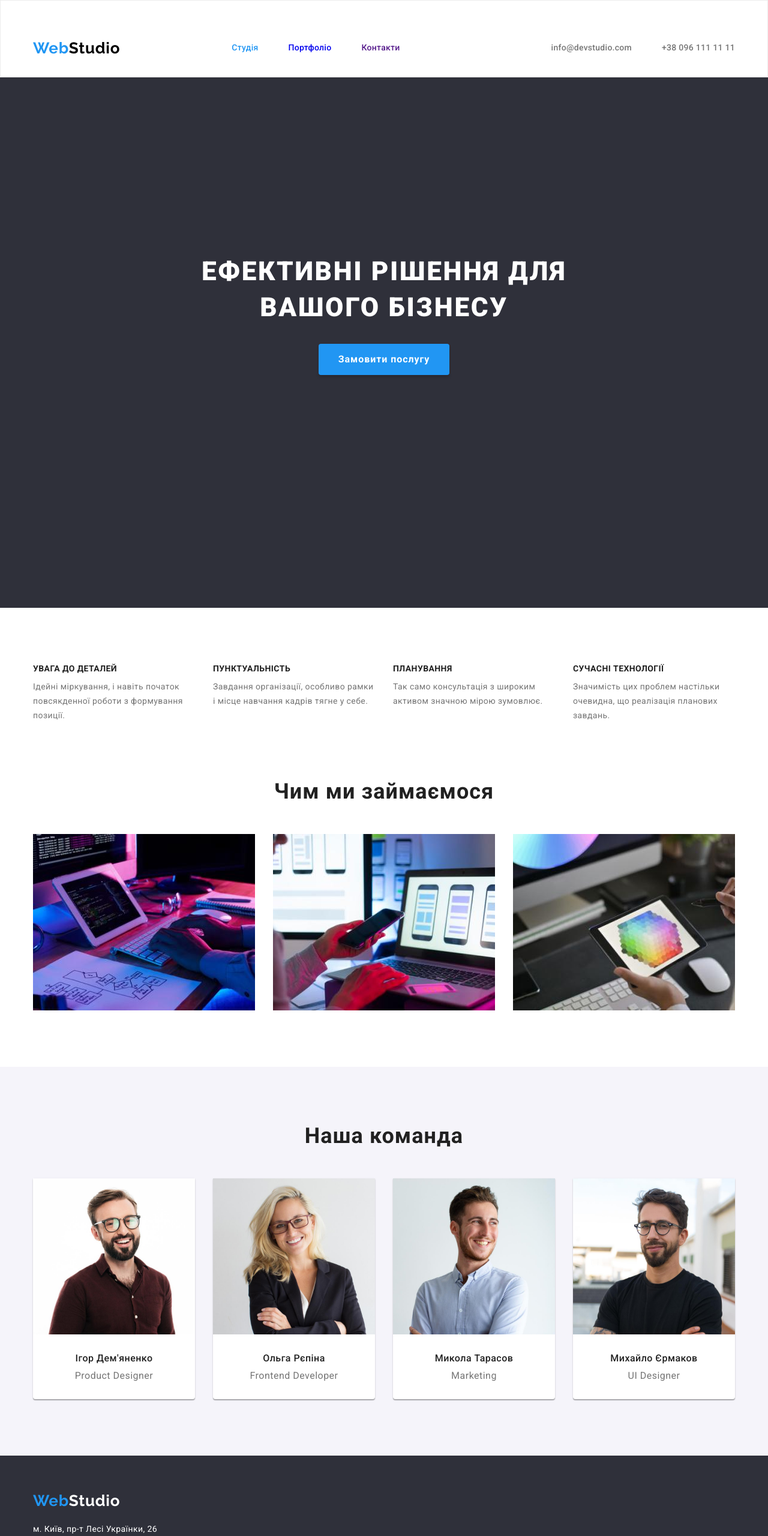
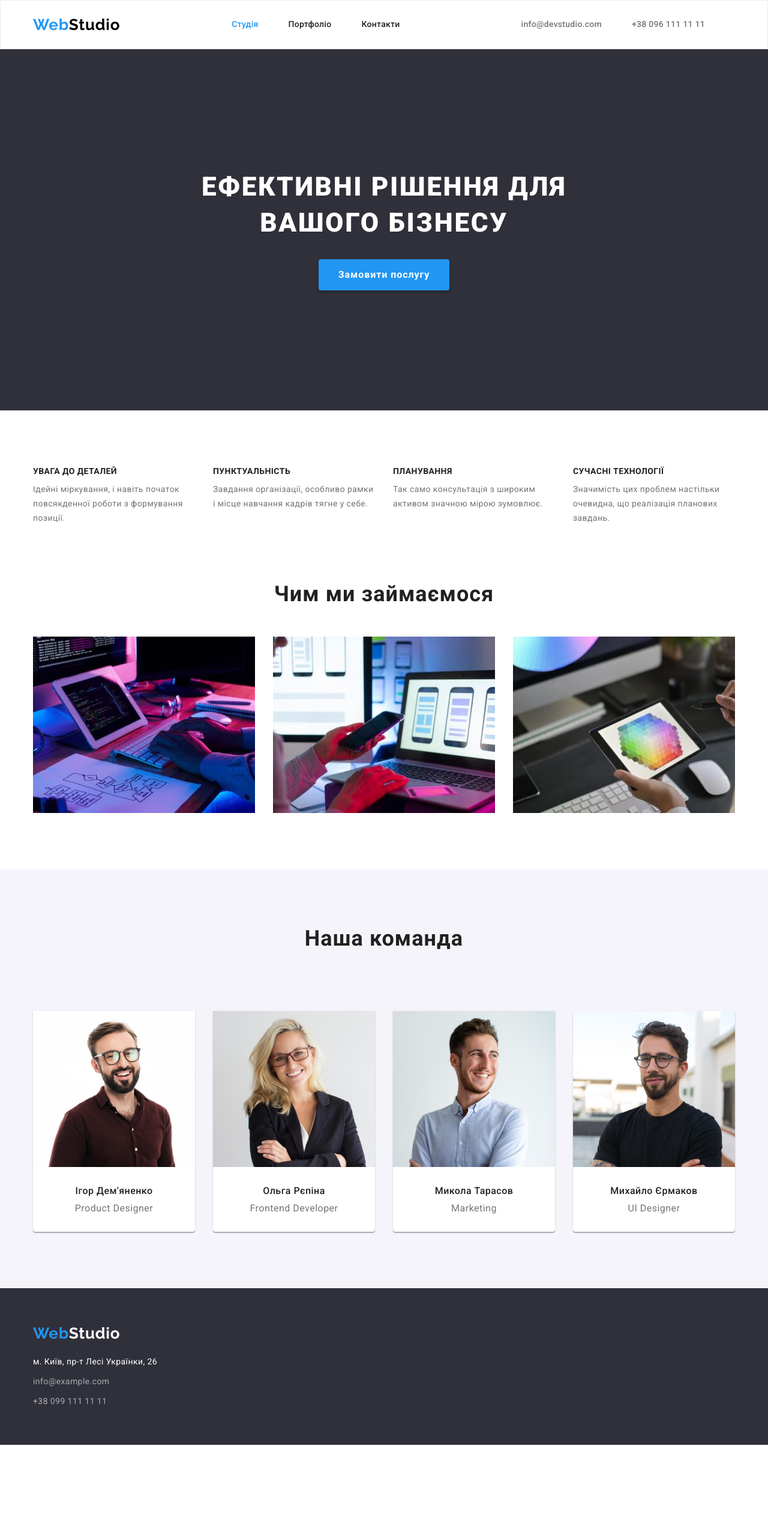
Before and after one commit to semmerov/goit-markup-hw-03, a plain HTML site: page index.html in a window 1280 px wide. Shown: the top 2560 px of the page at 60% size. After the commit the page ends 2408 px from the top, so only its background shows below. Drawn offline with nearby package versions, Linux system fonts and the light colour scheme; files whose address does not match are found by name.

Commit message:
Homework 3/2

```diff
--- a/css/styles.css
+++ b/css/styles.css
@@ -43,8 +43,7 @@ body {
 }
 
 .container {
-    width: 100%;
-    max-width: 1200px;
+    width: 1200px;
     margin-left: auto;
     margin-right: auto;
     padding-left: 15px;
@@ -56,7 +55,6 @@ body {
 .header {
     background-color: var(--main-text);
     border: 1px solid #ECECEC;
-    padding-top: 32px;
 }
 
 .header > .container {
@@ -70,7 +68,6 @@ body {
 }
 
 .header-logo, .header-logo-accent {
-    padding: 32px 0;
     margin-right: 93px;
 
     font-family: Raleway, sans-serif;
@@ -93,16 +90,23 @@ body {
     margin-left: 50px;
 }
 
-.header-list .header-item {
-    display: block;
-    padding: 32px 0;
+.header-list {
+    display: flex;
+}
 
+.header-item {
     color: var(--fond-color);
 
     font-weight: 500;
     font-size: 14px;
     line-height: 1.14;
     letter-spacing: 0.02em;
+}
+
+.header-link {
+    color: var(--fond-color);
+    display: block;
+    padding: 32px 0;
 }
 
 .current {
@@ -119,7 +123,7 @@ body {
     margin-left: auto;
 }
 
-.header-mail {
+.header-contact {
     margin-right: 50px;
 }
 
@@ -149,15 +153,18 @@ body {
 
 .main-page {
     background-color: var(--footer-color);
+
+    padding-top: 200px;
+    padding-bottom: 200px;
 }
 
-.btn-container {
-    padding: 200px  280px;
-    margin-bottom: 94px;
-}
+
 .main-title {
     text-align: center;
     max-width: 696px;
+
+    margin-left: auto;
+    margin-right: auto;
 
     font-weight: 900;
     font-size: 44px;
@@ -250,7 +257,7 @@ body {
 }
 
 .images-item {
-    width: calc(100% - 60px) / 3;
+    width: calc((100% - 60px) / 3);
 }
 
 .images-img {
@@ -266,6 +273,7 @@ body {
 }
 
 .team-title {
+    margin-bottom: 50px;
     text-align: center;
 }
 
@@ -276,7 +284,6 @@ body {
 }
 
 .team-item {
-    padding-bottom: 30px;
     width: calc(100% - 90px) / 4;
 
     background-color: var(--main-text);
@@ -288,9 +295,13 @@ body {
     display: block;
     width: 100%;
     height: auto;
-    margin-bottom: 30px;
 
     border-radius: 0px;
+}
+
+.subtitle-container {
+    padding-top: 30px;
+    padding-bottom: 30px;
 }
 
 .team-subtitle {
@@ -347,6 +358,10 @@ body {
 .footer-list {
     display: block;
     gap: 9px;
+}
+
+.footer-item-first, .footer-item-second {
+    margin-bottom: 9px;
 }
 .footer-link {
     font-size: 14px;
@@ -433,7 +448,7 @@ body {
 }
 
 .project-item {
-    width: calc(100% - 60px) / 3;
+    width: calc((100% - 60px) / 3);
 }
 
 .project-link {
@@ -451,7 +466,7 @@ body {
     border: 1px solid var(--light-grey);
     background-color: var(--main-text);
     border-top: none;
-    padding: 20px 23px;
+    padding: 20px 24px;
 }
 
 .project-title {
--- a/index.html
+++ b/index.html
@@ -185,7 +185,7 @@
         >
         <address class="footer-address">
           <ul class="footer-list list">
-            <li class="footer-item">
+            <li class="footer-item-first">
               <a
                 href="https://goo.gl/maps/sKuk1pVc1TPsCRRD7"
                 target="_blank"
@@ -194,10 +194,10 @@
                 >м. Київ, пр-т Лесі Українки, 26</a
               >
             </li>
-            <li class="footer-item">
+            <li class="footer-item-second">
               <a href="mailto:info@example.com" class="footer-mail link">info@example.com</a>
             </li>
-            <li class="footer-item">
+            <li class="footer-item-third">
               <a href="tel:+38099111111" class="footer-tel link">+38 099 111 11 11</a>
             </li>
           </ul>
```
Also changed, not shown: portfolio.html (+8 -8 lines).
